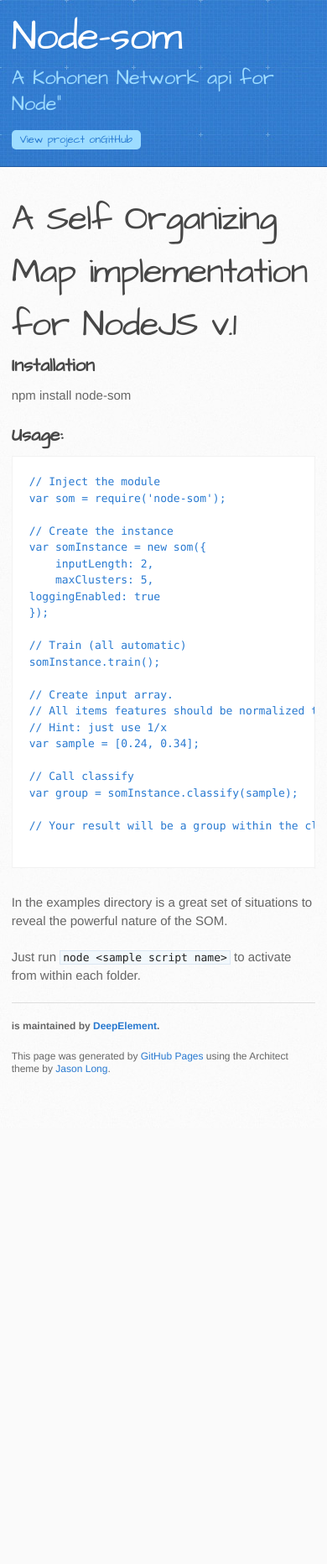
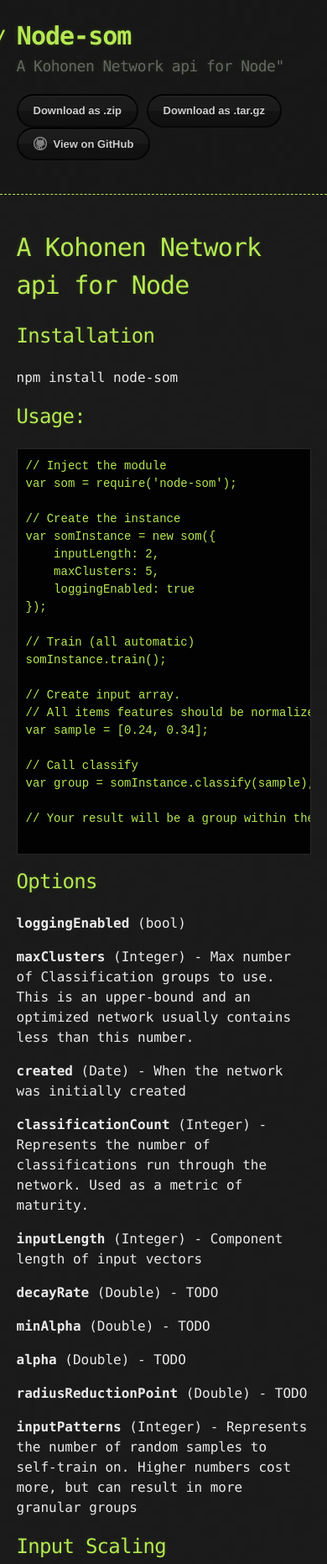
Before and after one commit to DeepElement/node-som, a plain HTML site: page index.html in a window 390 px wide. Shown: the top 1863 px of the page at 84% size. Before the commit the page ends 1344 px from the top, so only its background shows below. Drawn offline with Linux system fonts and the light colour scheme.

Commit message:
Create gh-pages branch via GitHub

```diff
--- a/index.html
+++ b/index.html
@@ -3,33 +3,33 @@
   <head>
     <meta charset='utf-8'>
     <meta http-equiv="X-UA-Compatible" content="chrome=1">
-    <meta name="viewport" content="width=device-width, initial-scale=1, maximum-scale=1">
-    <link href='https://fonts.googleapis.com/css?family=Architects+Daughter' rel='stylesheet' type='text/css'>
+
     <link rel="stylesheet" type="text/css" href="stylesheets/stylesheet.css" media="screen" />
     <link rel="stylesheet" type="text/css" href="stylesheets/pygment_trac.css" media="screen" />
     <link rel="stylesheet" type="text/css" href="stylesheets/print.css" media="print" />
-
-    <!--[if lt IE 9]>
-    <script src="//html5shiv.googlecode.com/svn/trunk/html5.js"></script>
-    <![endif]-->
 
     <title>Node-som by DeepElement</title>
   </head>
 
   <body>
+
     <header>
-      <div class="inner">
+      <div class="container">
         <h1>Node-som</h1>
         <h2>A Kohonen Network api for Node&quot;</h2>
-        <a href="https://github.com/DeepElement/node-som" class="button"><small>View project on</small>GitHub</a>
+
+        <section id="downloads">
+          <a href="https://github.com/DeepElement/node-som/zipball/master" class="btn">Download as .zip</a>
+          <a href="https://github.com/DeepElement/node-som/tarball/master" class="btn">Download as .tar.gz</a>
+          <a href="https://github.com/DeepElement/node-som" class="btn btn-github"><span class="icon"></span>View on GitHub</a>
+        </section>
       </div>
     </header>
 
-    <div id="content-wrapper">
-      <div class="inner clearfix">
-        <section id="main-content">
-          <h1>
-<a name="a-self-organizing-map-implementation-for-nodejs--v1" class="anchor" href="#a-self-organizing-map-implementation-for-nodejs--v1"><span class="octicon octicon-link"></span></a>A Self Organizing Map implementation for NodeJS  v.1</h1>
+    <div class="container">
+      <section id="main_content">
+        <h1>
+<a name="a-kohonen-network-api-for-node" class="anchor" href="#a-kohonen-network-api-for-node"><span class="octicon octicon-link"></span></a>A Kohonen Network api for Node</h1>
 
 <h2>
 <a name="installation" class="anchor" href="#installation"><span class="octicon octicon-link"></span></a>Installation</h2>
@@ -46,7 +46,7 @@
 var somInstance = new som({
     inputLength: 2,
     maxClusters: 5,
-loggingEnabled: true
+    loggingEnabled: true
 });
 
 // Train (all automatic)
@@ -54,7 +54,6 @@
 
 // Create input array.
 // All items features should be normalized to domain [0,1]
-// Hint: just use 1/x
 var sample = [0.24, 0.34];
 
 // Call classify
@@ -64,29 +63,52 @@
 
 </code></pre>
 
-<p>In the examples directory is a great set of situations to reveal the powerful nature of the SOM. </p>
+<h2>
+<a name="options" class="anchor" href="#options"><span class="octicon octicon-link"></span></a>Options</h2>
 
-<p>Just run <code>node &lt;sample script name&gt;</code> to activate from within each folder.</p>
-        </section>
+<p><strong>loggingEnabled</strong> (bool)</p>
 
-        <aside id="sidebar">
-          <a href="https://github.com/DeepElement/node-som/zipball/master" class="button">
-            <small>Download</small>
-            .zip file
-          </a>
-          <a href="https://github.com/DeepElement/node-som/tarball/master" class="button">
-            <small>Download</small>
-            .tar.gz file
-          </a>
+<p><strong>maxClusters</strong> (Integer) - Max number of Classification groups to use. This is an upper-bound and an optimized network usually contains less than this number.</p>
 
-          <p class="repo-owner"><a href="https://github.com/DeepElement/node-som"></a> is maintained by <a href="https://github.com/DeepElement">DeepElement</a>.</p>
+<p><strong>created</strong> (Date) - When the network was initially created</p>
 
-          <p>This page was generated by <a href="https://pages.github.com">GitHub Pages</a> using the Architect theme by <a href="https://twitter.com/jasonlong">Jason Long</a>.</p>
-        </aside>
-      </div>
+<p><strong>classificationCount</strong> (Integer) - Represents the number of classifications run through the network. Used as a metric of maturity.</p>
+
+<p><strong>inputLength</strong> (Integer) - Component length of input vectors</p>
+
+<p><strong>decayRate</strong> (Double) - TODO</p>
+
+<p><strong>minAlpha</strong> (Double) - TODO</p>
+
+<p><strong>alpha</strong> (Double) - TODO</p>
+
+<p><strong>radiusReductionPoint</strong> (Double) - TODO</p>
+
+<p><strong>inputPatterns</strong> (Integer) - Represents the number of random samples to self-train on. Higher numbers cost more, but can result in more granular groups</p>
+
+<h2>
+<a name="input-scaling" class="anchor" href="#input-scaling"><span class="octicon octicon-link"></span></a>Input Scaling</h2>
+
+<p>No matter how tricked-out the network, you must collapse your input patterns into a [0,1] domain. Since the result of a Kohonen network for classification is to surface the dominant node, you don't have to worry about descaling the classification result.</p>
+
+<p><strong>Domain Normalization</strong></p>
+
+<p>If you have access to all of the input vectors, simply apply: </p>
+
+<pre><code>normalizedInput[i] = input[i] - min(inputsAt[i]) / (max(inputsAt[i]) - min(inputsAt[i]));
+</code></pre>
+
+<p><em>Note: for mutlidimensional input vectors, make sure you normalize component by component across all other input samples</em></p>
+
+<p>This is a reliable method that keeps unit proportions in-tact, in the event you want to actually validate the normalized array visually. </p>
+
+<p><strong>Log Scaling</strong></p>
+
+<p>TODO: Fill-in example!</p>
+      </section>
     </div>
 
-            <script type="text/javascript">
+              <script type="text/javascript">
             var gaJsHost = (("https:" == document.location.protocol) ? "https://ssl." : "http://www.");
             document.write(unescape("%3Cscript src='" + gaJsHost + "google-analytics.com/ga.js' type='text/javascript'%3E%3C/script%3E"));
           </script>
--- a/stylesheets/pygment_trac.css
+++ b/stylesheets/pygment_trac.css
@@ -1,4 +1,3 @@
-.highlight  { background: #ffffff; }
 .highlight .c { color: #999988; font-style: italic } /* Comment */
 .highlight .err { color: #a61717; background-color: #e3d2d2 } /* Error */
 .highlight .k { font-weight: bold } /* Keyword */
@@ -35,7 +34,7 @@
 .highlight .ne { color: #990000; font-weight: bold } /* Name.Exception */
 .highlight .nf { color: #990000; font-weight: bold } /* Name.Function */
 .highlight .nn { color: #555555 } /* Name.Namespace */
-.highlight .nt { color: #000080 } /* Name.Tag */
+.highlight .nt { color: #CBDFFF } /* Name.Tag */
 .highlight .nv { color: #008080 } /* Name.Variable */
 .highlight .ow { font-weight: bold } /* Operator.Word */
 .highlight .w { color: #bbbbbb } /* Text.Whitespace */
--- a/stylesheets/stylesheet.css
+++ b/stylesheets/stylesheet.css
@@ -1,479 +1,247 @@
-/* http://meyerweb.com/eric/tools/css/reset/
-   v2.0 | 20110126
-   License: none (public domain)
-*/
-html, body, div, span, applet, object, iframe,
-h1, h2, h3, h4, h5, h6, p, blockquote, pre,
-a, abbr, acronym, address, big, cite, code,
-del, dfn, em, img, ins, kbd, q, s, samp,
-small, strike, strong, sub, sup, tt, var,
-b, u, i, center,
-dl, dt, dd, ol, ul, li,
-fieldset, form, label, legend,
-table, caption, tbody, tfoot, thead, tr, th, td,
-article, aside, canvas, details, embed,
-figure, figcaption, footer, header, hgroup,
-menu, nav, output, ruby, section, summary,
-time, mark, audio, video {
-	margin: 0;
-	padding: 0;
-	border: 0;
-	font-size: 100%;
-	font: inherit;
-	vertical-align: baseline;
-}
-/* HTML5 display-role reset for older browsers */
-article, aside, details, figcaption, figure,
-footer, header, hgroup, menu, nav, section {
-	display: block;
-}
 body {
-	line-height: 1;
-}
-ol, ul {
-	list-style: none;
-}
-blockquote, q {
-	quotes: none;
-}
-blockquote:before, blockquote:after,
-q:before, q:after {
-	content: '';
-	content: none;
-}
-table {
-	border-collapse: collapse;
-	border-spacing: 0;
+  margin: 0;
+  padding: 0;
+  background: #151515 url("../images/bkg.png") 0 0;
+  color: #eaeaea;
+  font: 16px;
+  line-height: 1.5;
+  font-family: Monaco, "Bitstream Vera Sans Mono", "Lucida Console", Terminal, monospace;
 }
 
-/* LAYOUT STYLES */
-body {
-  font-size: 15px;
+/* General & 'Reset' Stuff */
+
+.container {
+  width: 90%;
+  max-width: 600px;
+  margin: 0 auto;
+}
+
+section {
+  display: block;
+  margin: 0 0 20px 0;
+}
+
+h1, h2, h3, h4, h5, h6 {
+  margin: 0 0 20px;
+}
+
+li {
+  line-height: 1.4 ;
+}
+
+/* Header, <header>
+   header   - container
+   h1       - project name
+   h2       - project description
+*/
+
+header {
+  background: rgba(0, 0, 0, 0.1);
+  width: 100%;
+  border-bottom: 1px dashed #b5e853;
+  padding: 20px 0;
+  margin: 0 0 40px 0;
+}
+
+header h1 {
+  font-size: 30px;
   line-height: 1.5;
-  background: #fafafa url(../images/body-bg.jpg) 0 0 repeat;
-  font-family: 'Helvetica Neue', Helvetica, Arial, serif;
-  font-weight: 400;
+  margin: 0 0 0 -40px;
+  font-weight: bold;
+  font-family: Monaco, "Bitstream Vera Sans Mono", "Lucida Console", Terminal, monospace;
+  color: #b5e853;
+  text-shadow: 0 1px 1px rgba(0, 0, 0, 0.1),
+               0 0 5px rgba(181, 232, 83, 0.1),
+               0 0 10px rgba(181, 232, 83, 0.1);
+  letter-spacing: -1px;
+  -webkit-font-smoothing: antialiased;
+}
+
+header h1:before {
+  content: "./ ";
+  font-size: 24px;
+}
+
+header h2 {
+  font-size: 18px;
+  font-weight: 300;
   color: #666;
 }
 
-a {
-  color: #2879d0;
-}
-a:hover {
-  color: #2268b2;
+#downloads .btn {
+  display: inline-block;
+  text-align: center;
+  margin: 0;
 }
 
-header {
-  padding-top: 40px;
-  padding-bottom: 40px;
-  font-family: 'Architects Daughter', 'Helvetica Neue', Helvetica, Arial, serif;
-  background: #2e7bcf url(../images/header-bg.jpg) 0 0 repeat-x;
-  border-bottom: solid 1px #275da1;
+/* Main Content
+*/
+
+#main_content {
+  width: 100%;
+  -webkit-font-smoothing: antialiased;
+}
+section img {
+  max-width: 100%
 }
 
-header h1 {
-  letter-spacing: -1px;
-  font-size: 72px;
-  color: #fff;
-  line-height: 1;
-  margin-bottom: 0.2em;
-  width: 540px;
+h1, h2, h3, h4, h5, h6 {
+  font-weight: normal;
+  font-family: Monaco, "Bitstream Vera Sans Mono", "Lucida Console", Terminal, monospace;
+  color: #b5e853;
+  letter-spacing: -0.03em;
+  text-shadow: 0 1px 1px rgba(0, 0, 0, 0.1),
+               0 0 5px rgba(181, 232, 83, 0.1),
+               0 0 10px rgba(181, 232, 83, 0.1);
 }
 
-header h2 {
-  font-size: 26px;
-  color: #9ddcff;
-  font-weight: normal;
-  line-height: 1.3;
-  width: 540px;
-  letter-spacing: 0;
+#main_content h1 {
+  font-size: 30px;
 }
 
-.inner {
-  position: relative;
-  width: 940px;
-  margin: 0 auto;
+#main_content h2 {
+  font-size: 24px;
 }
 
-#content-wrapper {
-  border-top: solid 1px #fff;
-  padding-top: 30px;
+#main_content h3 {
+  font-size: 18px;
 }
 
-#main-content {
-  width: 690px;
-  float: left;
+#main_content h4 {
+  font-size: 14px;
 }
 
-#main-content img {
-  max-width: 100%;
+#main_content h5 {
+  font-size: 12px;
+  text-transform: uppercase;
+  margin: 0 0 5px 0;
 }
 
-aside#sidebar {
-  width: 200px;
-  padding-left: 20px;
-  min-height: 504px;
-  float: right;
-  background: transparent url(../images/sidebar-bg.jpg) 0 0 no-repeat;
+#main_content h6 {
   font-size: 12px;
-  line-height: 1.3;
+  text-transform: uppercase;
+  color: #999;
+  margin: 0 0 5px 0;
 }
 
-aside#sidebar p.repo-owner,
-aside#sidebar p.repo-owner a {
+dt {
+  font-style: italic;
   font-weight: bold;
 }
 
-#downloads {
-  margin-bottom: 40px;
+ul li {
+  list-style: none;
 }
 
-a.button {
-  width: 134px;
-  height: 58px;
-  line-height: 1.2;
-  font-size: 23px;
-  color: #fff;
-  padding-left: 68px;
-  padding-top: 22px;
-  font-family: 'Architects Daughter', 'Helvetica Neue', Helvetica, Arial, serif;
-}
-a.button small {
-  display: block;
-  font-size: 11px;
-}
-header a.button {
-  position: absolute;
-  right: 0;
-  top: 0;
-  background: transparent url(../images/github-button.png) 0 0 no-repeat;
-}
-aside a.button {
-  width: 138px;
-  padding-left: 64px;
-  display: block;
-  background: transparent url(../images/download-button.png) 0 0 no-repeat;
-  margin-bottom: 20px;
-  font-size: 21px;
+ul li:before {
+  content: ">>";
+  font-family: Monaco, "Bitstream Vera Sans Mono", "Lucida Console", Terminal, monospace;
+  font-size: 13px;
+  color: #b5e853;
+  margin-left: -37px;
+  margin-right: 21px;
+  line-height: 16px;
 }
 
-code, pre {
-  font-family: Monaco, "Bitstream Vera Sans Mono", "Lucida Console", Terminal, monospace;
-  color: #222;
-  margin-bottom: 30px;
-  font-size: 13px;
-}
-
-code {
-  background-color: #f2f8fc;
-  border: solid 1px #dbe7f3;
-  padding: 0 3px;
+blockquote {
+  color: #aaa;
+  padding-left: 10px;
+  border-left: 1px dotted #666;
 }
 
 pre {
-  padding: 20px;
-  background: #fff;
-  text-shadow: none;
+  background: rgba(0, 0, 0, 0.9);
+  border: 1px solid rgba(255, 255, 255, 0.15);
+  padding: 10px;
+  font-size: 14px;
+  color: #b5e853;
+  border-radius: 2px;
+  -moz-border-radius: 2px;
+  -webkit-border-radius: 2px;
+  text-wrap: normal;
   overflow: auto;
-  border: solid 1px #f2f2f2;
-}
-pre code {
-  color: #2879d0;
-  background-color: #fff;
-  border: none;
-  padding: 0;
-}
-
-ul, ol, dl {
-  margin-bottom: 20px;
-}
-
-
-/* COMMON STYLES */
-
-hr {
-  height: 1px;
-  line-height: 1px;
-  margin-top: 1em;
-  padding-bottom: 1em;
-  border: none;
-  background: transparent url('../images/hr.png') 0 0 no-repeat;
+  overflow-y: hidden;
 }
 
 table {
   width: 100%;
-  border: 1px solid #ebebeb;
+  margin: 0 0 20px 0;
 }
 
 th {
-  font-weight: 500;
+  text-align: left;
+  border-bottom: 1px dashed #b5e853;
+  padding: 5px 10px;
 }
 
 td {
-  border: 1px solid #ebebeb;
-  text-align: center;
-  font-weight: 300;
+  padding: 5px 10px;
 }
 
-form {
-  background: #f2f2f2;
-  padding: 20px;
-
+hr {
+  height: 0;
+  border: 0;
+  border-bottom: 1px dashed #b5e853;
+  color: #b5e853;
 }
 
+/* Buttons
+*/
 
-/* GENERAL ELEMENT TYPE STYLES */
-
-#main-content h1 {
-  font-family: 'Architects Daughter', 'Helvetica Neue', Helvetica, Arial, serif;
-  font-size: 2.8em;
-  letter-spacing: -1px;
-  color: #474747;
+.btn {
+  display: inline-block;
+  background: -webkit-linear-gradient(top, rgba(40, 40, 40, 0.3), rgba(35, 35, 35, 0.3) 50%, rgba(10, 10, 10, 0.3) 50%, rgba(0, 0, 0, 0.3));
+  padding: 8px 18px;
+  border-radius: 50px;
+  border: 2px solid rgba(0, 0, 0, 0.7);
+  border-bottom: 2px solid rgba(0, 0, 0, 0.7);
+  border-top: 2px solid rgba(0, 0, 0, 1);
+  color: rgba(255, 255, 255, 0.8);
+  font-family: Helvetica, Arial, sans-serif;
+  font-weight: bold;
+  font-size: 13px;
+  text-decoration: none;
+  text-shadow: 0 -1px 0 rgba(0, 0, 0, 0.75);
+  box-shadow: inset 0 1px 0 rgba(255, 255, 255, 0.05);
 }
 
-#main-content h1:before {
-  content: "/";
-  color: #9ddcff;
-  padding-right: 0.3em;
-  margin-left: -0.9em;
+.btn:hover {
+  background: -webkit-linear-gradient(top, rgba(40, 40, 40, 0.6), rgba(35, 35, 35, 0.6) 50%, rgba(10, 10, 10, 0.8) 50%, rgba(0, 0, 0, 0.8));
 }
 
-#main-content h2 {
-  font-family: 'Architects Daughter', 'Helvetica Neue', Helvetica, Arial, serif;
-  font-size: 22px;
-  font-weight: bold;
-  margin-bottom: 8px;
-  color: #474747;
-}
-#main-content h2:before {
-  content: "//";
-  color: #9ddcff;
-  padding-right: 0.3em;
-  margin-left: -1.5em;
+.btn .icon {
+  display: inline-block;
+  width: 16px;
+  height: 16px;
+  margin: 1px 8px 0 0;
+  float: left;
 }
 
-#main-content h3 {
-  font-family: 'Architects Daughter', 'Helvetica Neue', Helvetica, Arial, serif;
-  font-size: 18px;
-  font-weight: bold;
-  margin-top: 24px;
-  margin-bottom: 8px;
-  color: #474747;
+.btn-github .icon {
+  opacity: 0.6;
+  background: url("../images/blacktocat.png") 0 0 no-repeat;
 }
 
-#main-content h3:before {
-  content: "///";
-  color: #9ddcff;
-  padding-right: 0.3em;
-  margin-left: -2em;
+/* Links
+   a, a:hover, a:visited
+*/
+
+a {
+  color: #63c0f5;
+  text-shadow: 0 0 5px rgba(104, 182, 255, 0.5);
 }
 
-#main-content h4 {
-  font-family: 'Architects Daughter', 'Helvetica Neue', Helvetica, Arial, serif;
-  font-size: 15px;
-  font-weight: bold;
-  color: #474747;
+/* Clearfix */
+
+.cf:before, .cf:after {
+  content:"";
+  display:table;
 }
 
-h4:before {
-  content: "////";
-  color: #9ddcff;
-  padding-right: 0.3em;
-  margin-left: -2.8em;
+.cf:after {
+  clear:both;
 }
 
-#main-content h5 {
-  font-family: 'Architects Daughter', 'Helvetica Neue', Helvetica, Arial, serif;
-  font-size: 14px;
-  color: #474747;
+.cf {
+  zoom:1;
 }
-h5:before {
-  content: "/////";
-  color: #9ddcff;
-  padding-right: 0.3em;
-  margin-left: -3.2em;
-}
-
-#main-content h6 {
-  font-family: 'Architects Daughter', 'Helvetica Neue', Helvetica, Arial, serif;
-  font-size: .8em;
-  color: #474747;
-}
-h6:before {
-  content: "//////";
-  color: #9ddcff;
-  padding-right: 0.3em;
-  margin-left: -3.7em;
-}
-
-p {
-  margin-bottom: 20px;
-}
-
-a {
-  text-decoration: none;
-}
-
-p a {
-  font-weight: 400;
-}
-
-blockquote {
-  font-size: 1.6em;
-  border-left: 10px solid #e9e9e9;
-  margin-bottom: 20px;
-  padding: 0 0 0 30px;
-}
-
-ul {
-  list-style: disc inside;
-  padding-left: 20px;
-}
-
-ol {
-  list-style: decimal inside;
-  padding-left: 3px;
-}
-
-dl dd {
-  font-style: italic;
-  font-weight: 100;
-}
-
-footer {
-  background: transparent url('../images/hr.png') 0 0 no-repeat;
-  margin-top: 40px;
-  padding-top: 20px;
-  padding-bottom: 30px;
-  font-size: 13px;
-  color: #aaa;
-}
-
-footer a {
-  color: #666;
-}
-footer a:hover {
-  color: #444;
-}
-
-/* MISC */
-.clearfix:after {
-  clear: both;
-  content: '.';
-  display: block;
-  visibility: hidden;
-  height: 0;
-}
-
-.clearfix {display: inline-block;}
-* html .clearfix {height: 1%;}
-.clearfix {display: block;}
-
-/* #Media Queries
-================================================== */
-
-/* Smaller than standard 960 (devices and browsers) */
-@media only screen and (max-width: 959px) {}
-
-/* Tablet Portrait size to standard 960 (devices and browsers) */
-@media only screen and (min-width: 768px) and (max-width: 959px) {
-  .inner {
-    width: 740px;
-  }
-  header h1, header h2 {
-    width: 340px;
-  }
-  header h1 {
-    font-size: 60px;
-  }
-  header h2 {
-    font-size: 30px;
-  }
-  #main-content {
-    width: 490px;
-  }
-  #main-content h1:before,
-  #main-content h2:before,
-  #main-content h3:before,
-  #main-content h4:before,
-  #main-content h5:before,
-  #main-content h6:before {
-    content: none;
-    padding-right: 0;
-    margin-left: 0;
-  }
-}
-
-/* All Mobile Sizes (devices and browser) */
-@media only screen and (max-width: 767px) {
-  .inner {
-    width: 93%;
-  }
-  header {
-    padding: 20px 0;
-  }
-  header .inner {
-    position: relative;
-  }
-  header h1, header h2 {
-    width: 100%;
-  }
-  header h1 {
-    font-size: 48px;
-  }
-  header h2 {
-    font-size: 24px;
-  }
-  header a.button {
-    background-image: none;
-    width: auto;
-    height: auto;
-    display: inline-block;
-    margin-top: 15px;
-    padding: 5px 10px;
-    position: relative;
-    text-align: center;
-    font-size: 13px;
-    line-height: 1;
-    background-color: #9ddcff;
-    color: #2879d0;
-    -moz-border-radius: 5px;
-    -webkit-border-radius: 5px;
-    border-radius: 5px;
-  }
-  header a.button small {
-    font-size: 13px;
-    display: inline;
-  }
-  #main-content,
-  aside#sidebar {
-    float: none;
-    width: 100% ! important;
-  }
-  aside#sidebar {
-    background-image: none;
-    margin-top: 20px;
-    border-top: solid 1px #ddd;
-    padding: 20px 0;
-    min-height: 0;
-  }
-  aside#sidebar a.button {
-    display: none;
-  }
-  #main-content h1:before,
-  #main-content h2:before,
-  #main-content h3:before,
-  #main-content h4:before,
-  #main-content h5:before,
-  #main-content h6:before {
-    content: none;
-    padding-right: 0;
-    margin-left: 0;
-  }
-}
-
-/* Mobile Landscape Size to Tablet Portrait (devices and browsers) */
-@media only screen and (min-width: 480px) and (max-width: 767px) {}
-
-/* Mobile Portrait Size to Mobile Landscape Size (devices and browsers) */
-@media only screen and (max-width: 479px) {}
```
Also changed, not shown: params.json (+1 -1 lines).
